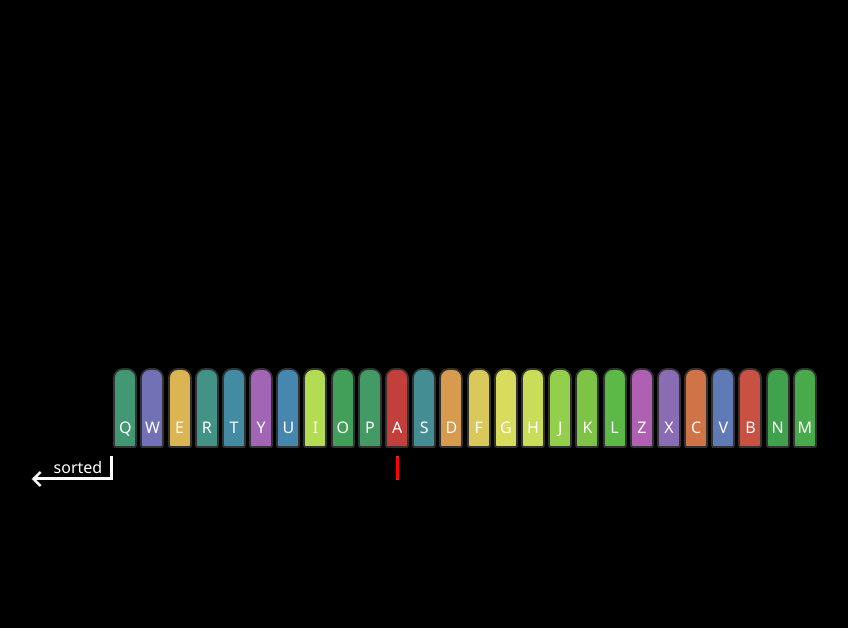
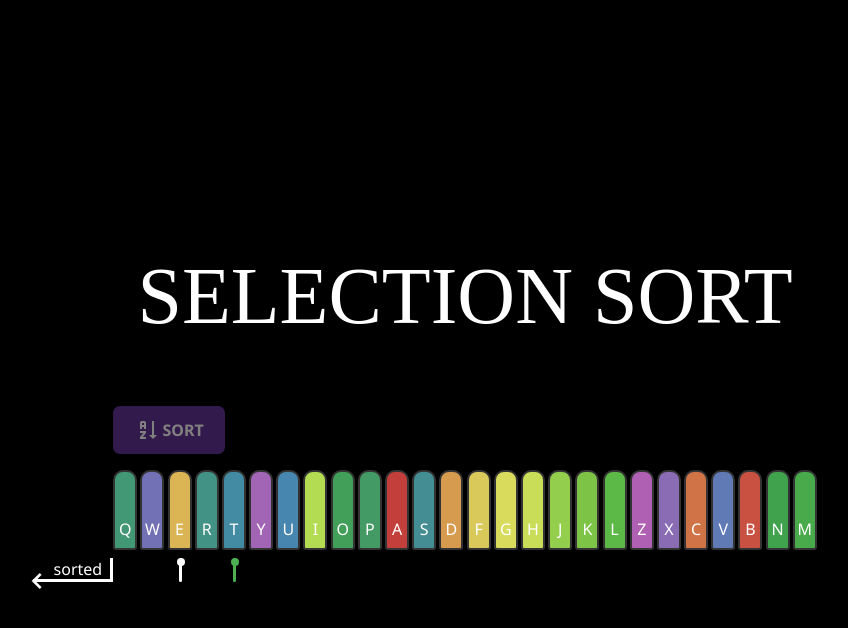
Before and after one commit to nickon437/sortalgo, a website: page index.html in a window 1280 px wide. Both pictures are taken after a click on the button "SORT". Shown: the whole page, without its empty margins (175-1023 px from the left). Drawn offline with nearby package versions, Linux system fonts and the light colour scheme; a web font is replaced by a local one.

Commit message:
New - Add title & enhance btn and marker behaviour

```diff
--- a/index.html
+++ b/index.html
@@ -9,6 +9,7 @@
 
 <body>
     <div id="root">
+        <div class="title">SELECTION SORT</div>
         <div class="card" name="selection-sort">
             <div class="hflex">
                 <button id="sort-btn" type="button">
--- a/script.js
+++ b/script.js
@@ -59,8 +59,8 @@ async function selectionSort() {
     const DELAY_AFTER_FADE = 500;
     const GOT_CHA_WAIT_TIME = 500;
 
-    $('button').fadeOut();
-
+    $('button').prop('disabled', true);
+    $('.head-line').show();
 
     const getIdByIndex = (index) => {
         return `#sel-sort-${localQuery[index]}`
@@ -106,9 +106,6 @@ async function selectionSort() {
         $(".card-illustration-elements").html(unsortedHtml.join(''));
     };
 
-
-    // $('.sorted-marker').css('left', getMidPoint(localQuery[0]) - 100);
-
     for (let i = 0; i < localQuery.length - 1; i++) {
 
         minIndex = i;
@@ -118,10 +115,11 @@ async function selectionSort() {
         await sleep(WAIT_TIME);
         for (let j = i + 1; j < localQuery.length; j++) {
             $('.tail-line').css('left', getMidPoint(localQuery[j]));
-            await sleep(WAIT_TIME);
+            await sleep(GOT_CHA_WAIT_TIME);
             if (localQuery[j] < localQuery[minIndex]) {
                 $('.tail-line').css('background-color', 'red');
                 await sleep(GOT_CHA_WAIT_TIME);
+
                 minIndex = j;
                 $('.head-line').css('left', getMidPoint(localQuery[minIndex]));
                 await sleep(GOT_CHA_WAIT_TIME);
@@ -140,6 +138,7 @@ async function selectionSort() {
     $('.head-line').fadeOut();
     $('button').fadeIn();
     $('#sort-btn').hide();
+    $('button').prop('disabled', false);
 }
 
 createUnsortedList();
--- a/style.css
+++ b/style.css
@@ -1,4 +1,5 @@
 @import url('https://fonts.googleapis.com/css2?family=Noto+Sans:wght@400;700&display=swap');
+@import url('https://fonts.googleapis.com/css2?family=Nova+Mono&display=swap');
 
 html {
     box-sizing: border-box;
@@ -28,8 +29,10 @@ html, body, #root {
 
 #root {
     display: flex;
+    flex-direction: column;
     align-items: center;
     justify-content: center;
+    gap: 4rem;
 }
 
 button {
@@ -58,7 +61,17 @@ button:hover {
     background-color: rebeccapurple;
 }
 
+button:disabled {
+    background-color: rebeccapurple;
+    filter: brightness(50%);
+    cursor: default;
+}
 
+.title {
+    font-size: 5rem;
+    font-family: inherit;
+    font-family: 'Nova Mono';
+}
 
 .card {
     display: flex;
@@ -76,7 +89,8 @@ button:hover {
 } */
 
 .card-illustration-line {
-    position: relative;;
+    position: relative;
+    ;
 }
 
 .card-illustration-elements {
@@ -99,6 +113,7 @@ button:hover {
     border: 2px solid #333;
     position: relative;
 }
+
 /*
 .element::after {
     display: block;
@@ -112,8 +127,7 @@ button:hover {
     content: "";
 } */
 
-.tail-line,
-.head-line {
+.tail-line, .head-line {
     height: 1.5rem;
     width: 3px;
     border-radius: 3px;
@@ -130,7 +144,20 @@ button:hover {
 
 .tail-line {
     background-color: #4caf52;
-    transition: all 100ms ease-in-out;
+    transition: all 100ms linear;
+}
+
+.head-line::before, .tail-line::after {
+    content: "";
+    height: 8px;
+    width: 8px;
+    background-color: inherit;
+    border-radius: 50%;
+    /* display: inline-block; */
+    position: absolute;
+    left: -2px;
+    /* left: inherit; */
+    transition: inherit;
 }
 
 .sorted-marker {
@@ -175,11 +202,13 @@ button:hover {
 @keyframes elment-right-to-left {
     33% {
         transform: translateY(6rem);
-    } 66% {
+    }
+    66% {
         transform: translateX(var(--distance));
         transform: translateX(attr(data-distance px));
         /* transform: translateX(8rem); */
-    } 100% {
+    }
+    100% {
         transform: translateY(0);
     }
 }
```
